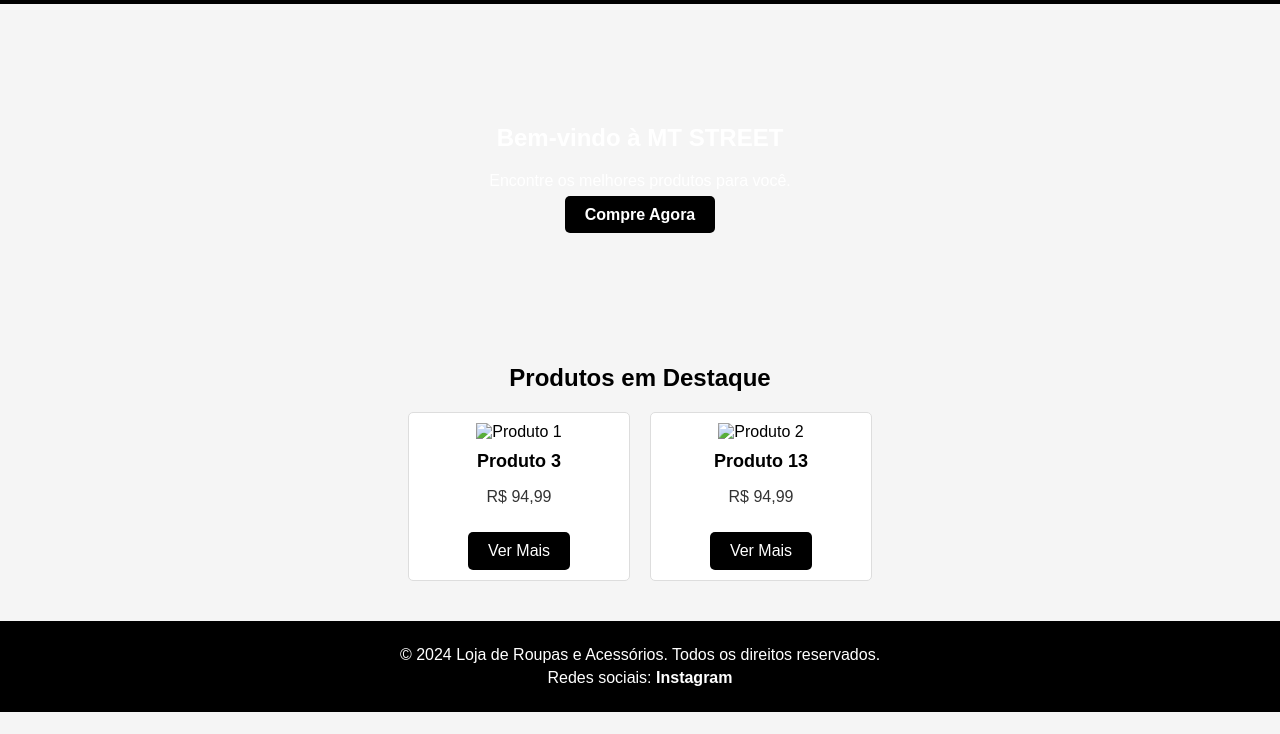
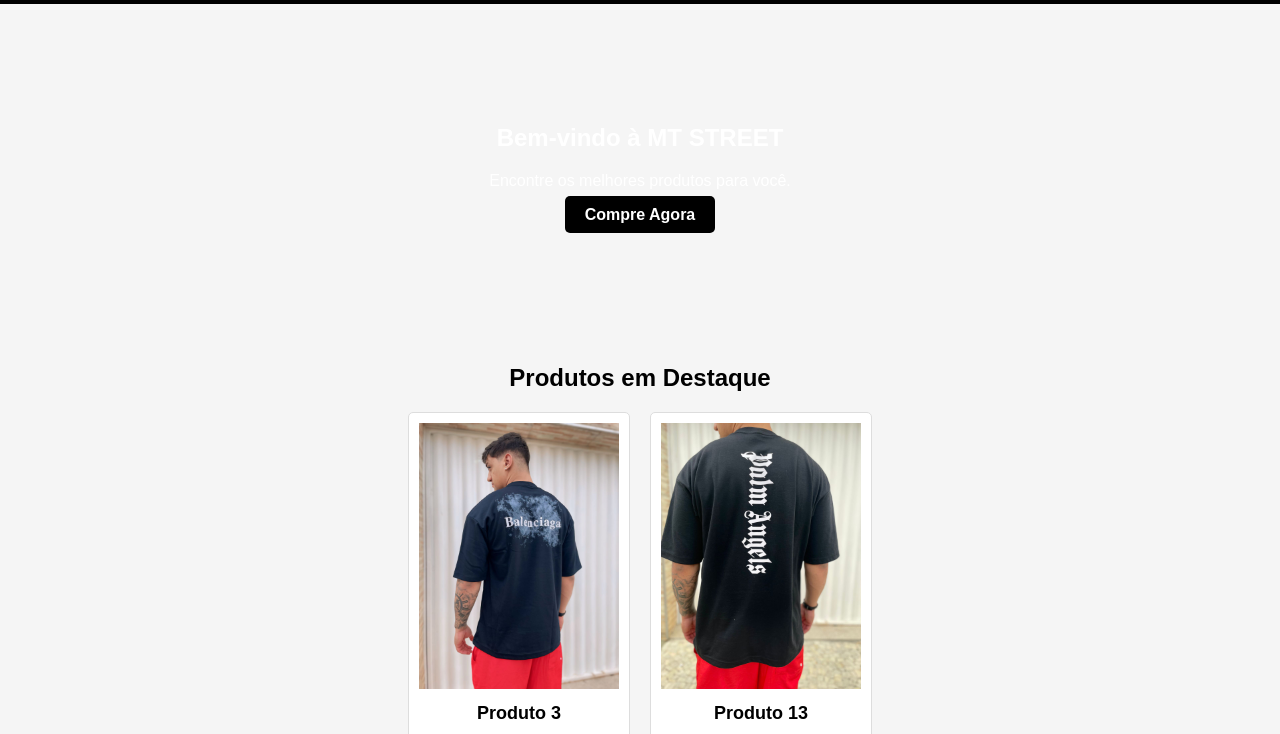
Before and after one commit to Mtstreetbicas/mtstreetbicas, a plain HTML site: page Index.html in a window 1280 px wide. Shown: the part 66-800 px from the top of the page. Drawn offline with Linux system fonts and the light colour scheme.

Commit message:
index.html

```diff
--- a/Index.html
+++ b/Index.html
@@ -33,13 +33,13 @@
             <h2>Produtos em Destaque</h2>
             <div class="product-grid">
                 <div class="product-item">
-                    <img src="/storage/emulated/0/Pictures/Gallery/owner/loja mt/IMG-20240623-WA0014.jpg" alt="Produto 1">
+                    <img src="IMG-20240623-WA0014.jpg" alt="Produto 1">
                     <h3>Produto 3</h3>
                     <p>R$ 94,99</p>
                     <a href="produtos.html" class="buy-button">Ver Mais</a>
                 </div>
                 <div class="product-item">
-                    <img src="/storage/emulated/0/Pictures/Gallery/owner/loja mt/IMG-20240623-WA0024.jpg" alt="Produto 2">
+                    <img src="IMG-20240623-WA0024.jpg" alt="Produto 2">
                     <h3>Produto 13</h3>
                     <p>R$ 94,99</p>
                     <a href="produtos.html" class="buy-button">Ver Mais</a>
```
